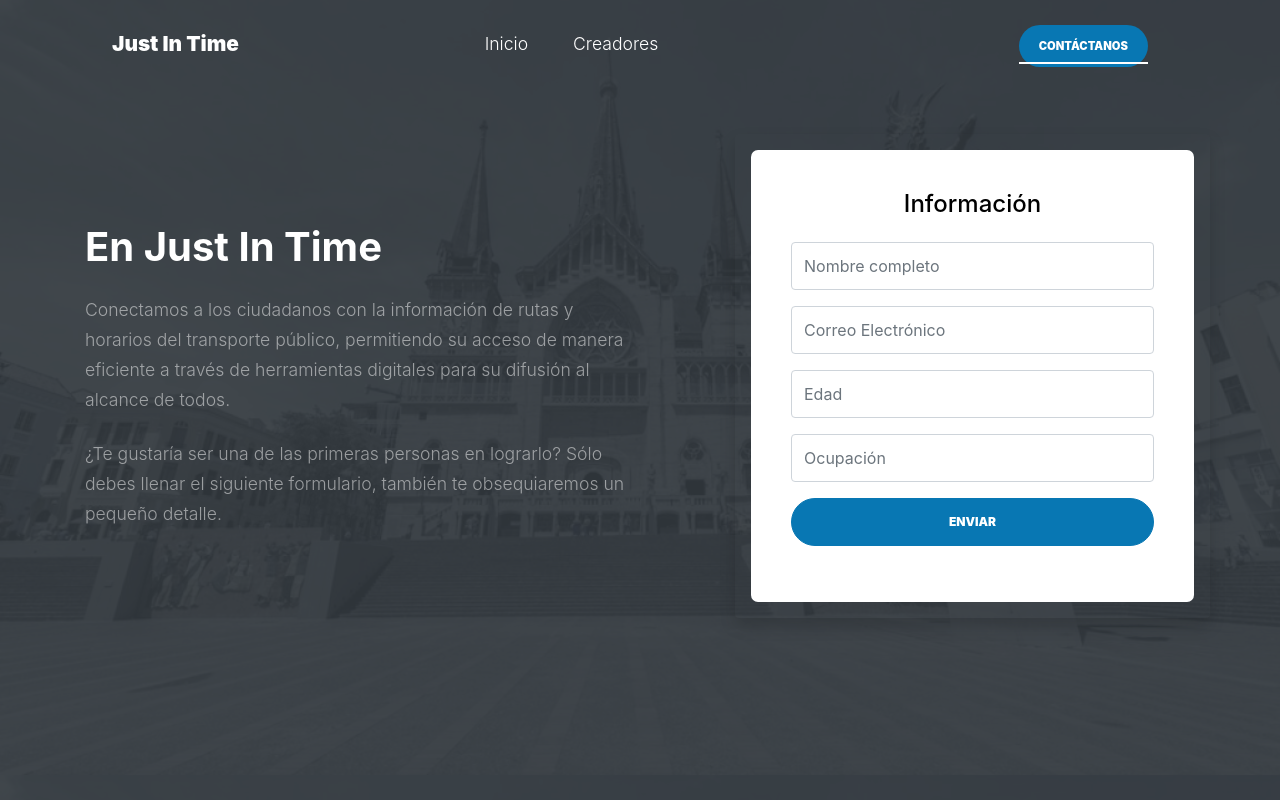
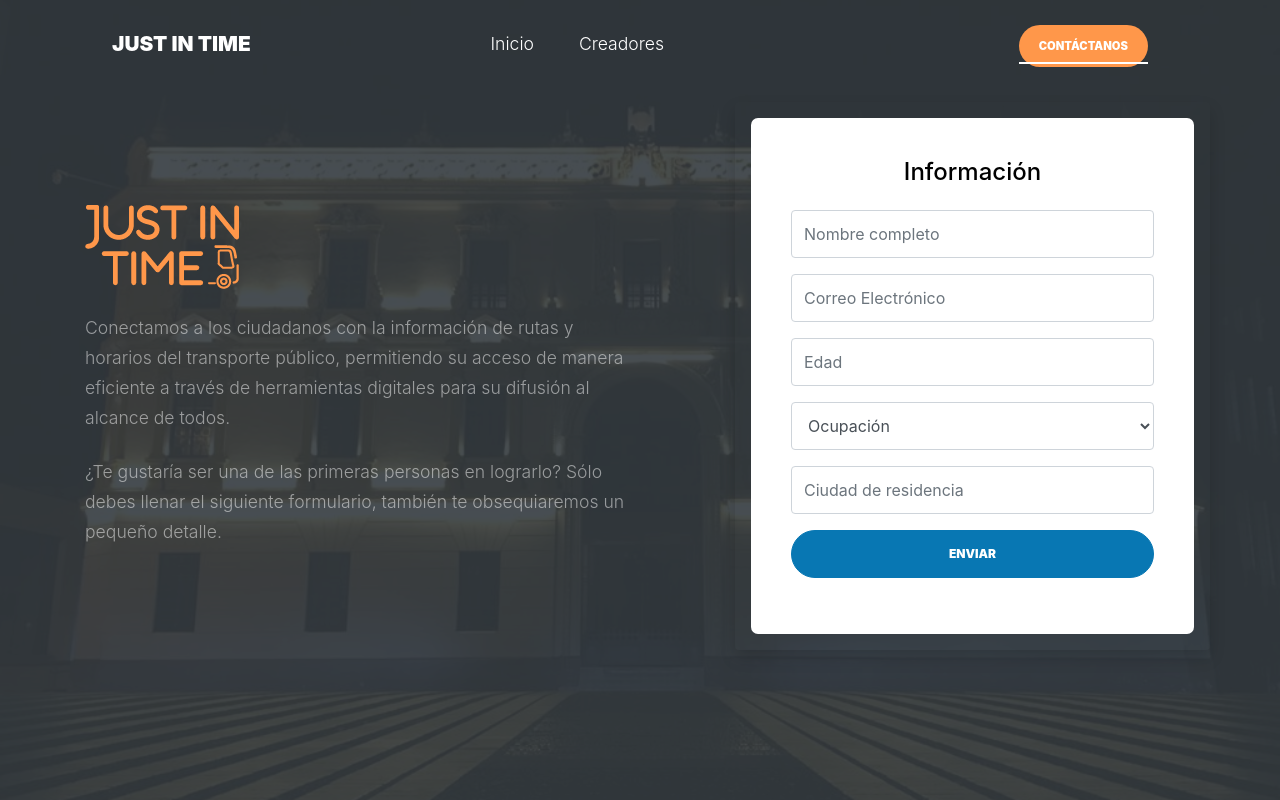
Before and after one commit to carloscampos15/justintime, a plain HTML site: page index.html in a window 1280 px wide. Shown: the top 800 px of the page. Drawn offline with Linux system fonts and the light colour scheme; files whose address does not match are found by name; a web font is replaced by a local one.

Commit message:
update styles and backrgound image

```diff
--- a/css/style.css
+++ b/css/style.css
@@ -607,7 +607,7 @@ h1, h2, h3, h4, h5,
         .sticky-wrapper.is-sticky .site-navbar .site-menu > li > a:hover {
           color: #7971ea; }
         .sticky-wrapper.is-sticky .site-navbar .site-menu > li > a.active:after {
-          background: #7971ea; }
+          background: #FF974A; }
   .sticky-wrapper .shrink {
     padding-top: 10px !important;
     padding-bottom: 10px !important; }
--- a/index.html
+++ b/index.html
@@ -47,7 +47,7 @@
 
       <div class="container-fluid">
         <div class="d-flex align-items-center">
-          <div class="site-logo mr-auto"><a href="index.html">Just In Time</a></div>
+          <div class="site-logo mr-auto"><a href="index.html">JUST IN TIME</a></div>
 
           <div class="mx-auto text-center">
             <nav class="site-navigation position-relative text-right" role="navigation">
@@ -63,7 +63,7 @@
           <div class="ml-auto w-25">
             <nav class="site-navigation position-relative text-right" role="navigation">
               <ul class="site-menu main-menu site-menu-dark js-clone-nav mr-auto d-none d-lg-block m-0 p-0" >
-                <li class="cta"><a href="#contact-section" class="nav-link"><span style="background-color: #0877B3;">Contáctanos</span></a></li>
+                <li class="cta"><a href="#contact-section" class="nav-link"><span style="background-color: #FF974A;">Contáctanos</span></a></li>
               </ul>
             </nav>
             <a href="#" class="d-inline-block d-lg-none site-menu-toggle js-menu-toggle text-black float-right"><span class="icon-menu h3"></span></a>
@@ -75,13 +75,13 @@
 
     <div class="intro-section" id="home-section">
 
-      <div class="slide-1" style="background-image: url('images/hero_01.jpg');" data-stellar-background-ratio="0.5">
+      <div class="slide-1" style="background-image: url('images/gobernacion.jpeg');" data-stellar-background-ratio="0.5">
         <div class="container">
           <div class="row align-items-center">
             <div class="col-12">
               <div class="row align-items-center">
                 <div class="col-lg-6 mb-4">
-                  <h1  data-aos="fade-up" data-aos-delay="100">En Just In Time</h1>
+                  <img data-aos="fade-up" data-aos-delay="100" src="images/logo2.png" alt="logo just in time" style="margin-bottom: 24px;">
                   <p class="mb-4"  data-aos="fade-up" data-aos-delay="200">Conectamos a los ciudadanos con la información de rutas y horarios del transporte público, permitiendo su acceso de manera eficiente a través de herramientas digitales para su difusión al alcance de todos.</p>
                   <p class="mb-4"  data-aos="fade-up" data-aos-delay="200">¿Te gustaría ser una de las primeras personas en lograrlo? Sólo debes llenar el siguiente formulario, también te obsequiaremos un pequeño detalle. </p>
                   <!-- <p data-aos="fade-up" data-aos-delay="300"><a href="#" class="btn btn-primary py-3 px-5 btn-pill">Admission Now</a></p> -->
@@ -101,7 +101,14 @@
                       <input name="age" id="age" type="number" class="form-control" placeholder="Edad" required>
                     </div>
                     <div class="form-group">
-                      <input name="occupation" id="occupation" type="text" class="form-control" placeholder="Ocupación" required>
+                      <select name="occupation" id="occupation" class="form-control" placeholder="Ocupación" required>
+                        <option value="" selected disabled>Ocupación</option>
+                        <option value="Estudiante">Estudiante</option>
+                        <option value="Empleado">Empleado</option>
+                      </select>
+                    </div>
+                    <div class="form-group">
+                      <input name="city" id="city" type="text" class="form-control" placeholder="Ciudad de residencia" required>
                     </div>
                     <div class="form-group">
                       <input type="submit" class="btn btn-primary btn-pill btn-block" value="Enviar">
```
Also changed, not shown: images/gobernacion.jpeg (added), images/logo.png (added), images/logo2.png (added).
